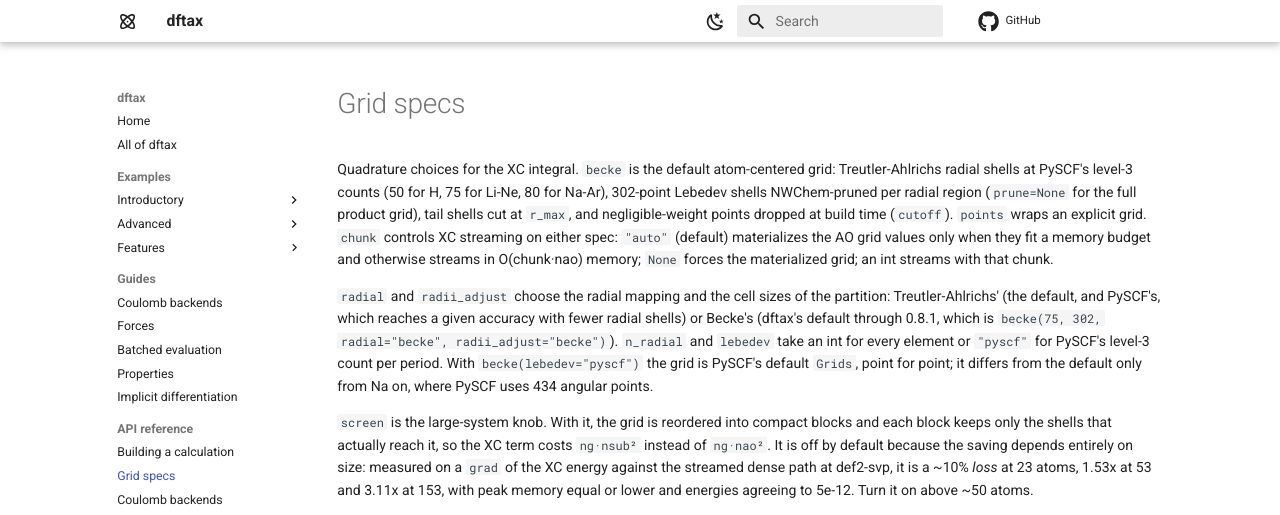
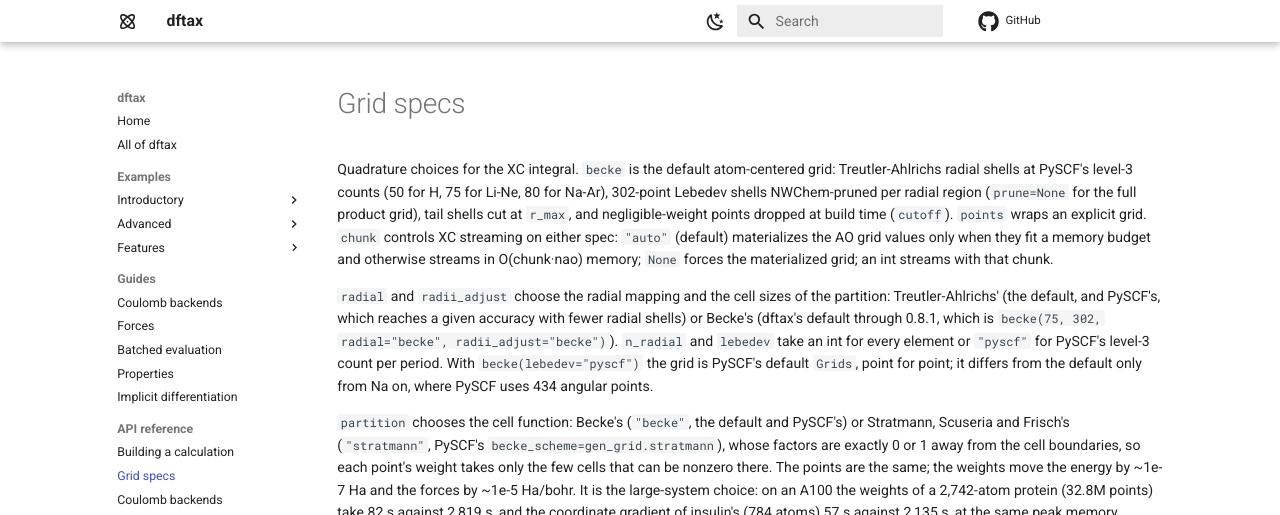
Before and after one commit to andresguzco/dftax, an MkDocs documentation site: the page built from docs/api/grids.md, in a window 1280 px wide and 1145 px high. Shown: the top 515 px of the window. Built offline with MkDocs 1.6.1 and Material for MkDocs 9.7.7, drawn with Linux system fonts in a browser that asks for light colours; comment, search, counter and statistics services are not loaded; some of the changed text lies outside the part shown; grey boxes are pictures that could not be loaded.

Commit message:
partition_bench pyscf: PySCF's side first (the grids, its SCF and forces, the shift), then dftax's

```diff
--- a/docs/api/grids.md
+++ b/docs/api/grids.md
@@ -19,6 +19,16 @@ PySCF's level-3 count per period. With `becke(lebedev="pyscf")` the grid is
 PySCF's default `Grids`, point for point; it differs from the default only
 from Na on, where PySCF uses 434 angular points.
 
+`partition` chooses the cell function: Becke's (`"becke"`, the default and
+PySCF's) or Stratmann, Scuseria and Frisch's (`"stratmann"`, PySCF's
+`becke_scheme=gen_grid.stratmann`), whose factors are exactly 0 or 1 away from
+the cell boundaries, so each point's weight takes only the few cells that can
+be nonzero there. The points are the same; the weights move the energy by
+~1e-7 Ha and the forces by ~1e-5 Ha/bohr. It is the large-system choice: on
+an A100 the weights of a 2,742-atom protein (32.8M points) take 82 s against
+2,819 s, and the coordinate gradient of insulin's (784 atoms) 57 s against
+2,135 s, at the same peak memory.
+
 `screen` is the large-system knob. With it, the grid is reordered into compact
 blocks and each block keeps only the shells that actually reach it, so the XC
 term costs `ng·nsub²` instead of `ng·nao²`. It is off by default because the
```
Also changed, not shown: CHANGELOG.md (+20 -11 lines), 1 other file.
